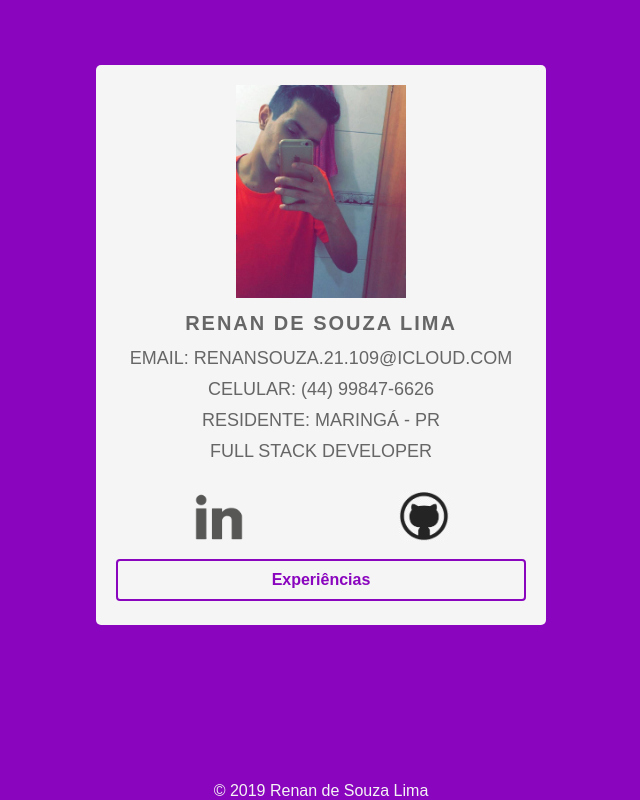
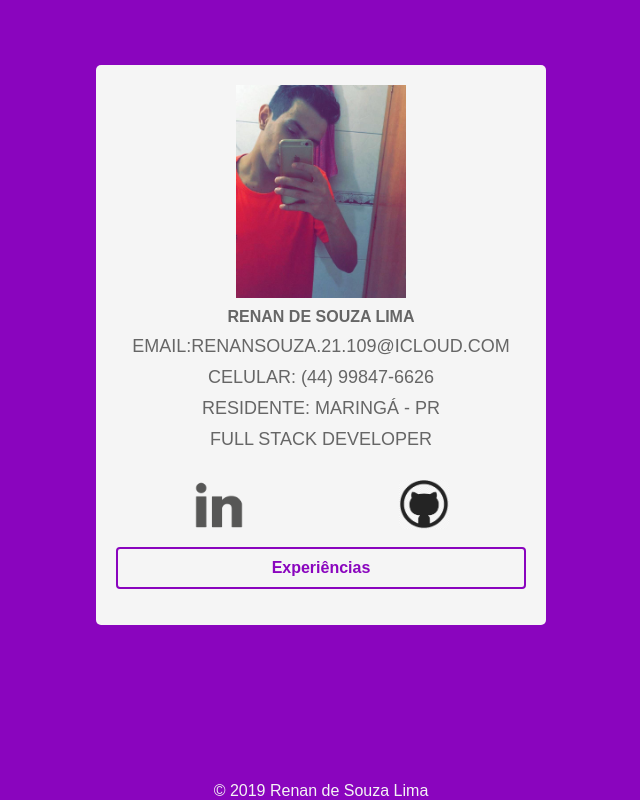
Before and after one commit to orenansouza/Portifolio, a React (Create React App) app: page / in a window 1280 px wide. Shown: the whole page, without its empty margins (319-959 px from the left). Built offline with nearby package versions, Linux system fonts and the light colour scheme.

Commit message:
insert automatic email

```diff
--- a/src/pages/Inicial.css
+++ b/src/pages/Inicial.css
@@ -35,14 +35,21 @@
   max-width: 170px;
   margin: 10px auto;
 }
-.main-container ul .main-card strong {
-  font-size: 20px;
-  letter-spacing: 2px;
-  line-height: 1.5;
+.main-container ul .main-card strong:hover {
+  transform: translateY(-5px);
+  transition: all .2s;
+  color:#8a05be;
 }
 .main-container ul li p {
   font-size: 18px;
   margin-top: 10px;
+}
+.main-container ul li p .email {
+  text-decoration: none;
+  color: #666;
+}
+.main-container ul li p .email:hover {
+  opacity: none;
 }
 .main-container ul .main-card .buttons {
   display: flex;
--- a/src/pages/Inicial.js
+++ b/src/pages/Inicial.js
@@ -15,7 +15,11 @@ export default function Inicial({ history }) {
         <li className="main-card">
           <img src={imagem} alt="foto pessoal" />
           <strong>Renan de Souza Lima</strong>
-          <p>Email: renansouza.21.109@icloud.com</p>
+          <p>Email:
+            <a className='email'
+              href="mailto:renansouza.21.109@icloud.com">
+              renansouza.21.109@icloud.com</a>
+          </p>
           <p>Celular: (44) 99847-6626</p>
           <p>Residente: MARINGÁ - PR</p>
           <p>Full Stack Developer</p>
@@ -27,7 +31,7 @@ export default function Inicial({ history }) {
               <img className="icons" src={github} alt="github" />
             </a>
           </div>
-            <button type="button" onClick={handleClick}>Experiências</button>
+          <button type="button" onClick={handleClick}>Experiências</button>
         </li>
       </ul>
       <footer>
```
